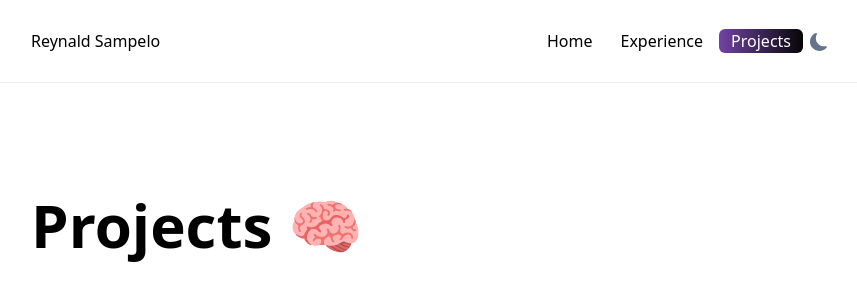
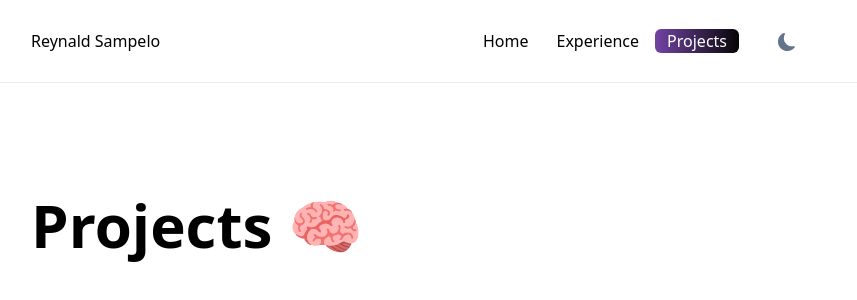
Before and after one commit to sempitrnal/portfolio, a Next.js app: page /projects in a window 1280 px wide. Shown: the top 300 px of the page, without its empty margins (209-1066 px from the left). Built offline with nearby package versions, Linux system fonts and the light colour scheme.

Commit message:
more nav fix

```diff
--- a/components/Nav.js
+++ b/components/Nav.js
@@ -68,11 +68,14 @@ export default function Nav() {
 					);
 				})}
 
-				<div className="hidden md:block translate-y-[2px]">
+				<div className="hidden md:block translate-y-[2px] mx-8">
 					<DarkMode />
 				</div>
 			</div>
 			<div className="flex gap-3 md:hidden ">
+				<div className="md:hidden">
+					<DarkMode />
+				</div>
 				<motion.div
 					initial="initial"
 					animate="animate"
@@ -90,9 +93,6 @@ export default function Nav() {
 						</motion.div>
 					)}
 				</motion.div>
-				<div className="md:hidden">
-					<DarkMode />
-				</div>
 			</div>
 		</nav>
 	);
```
